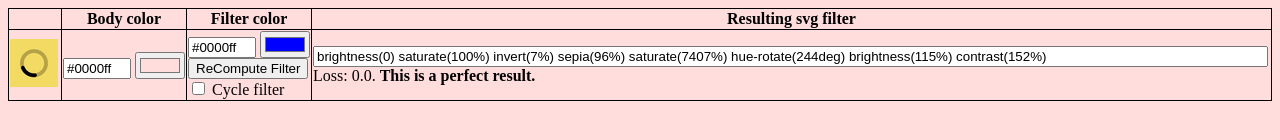
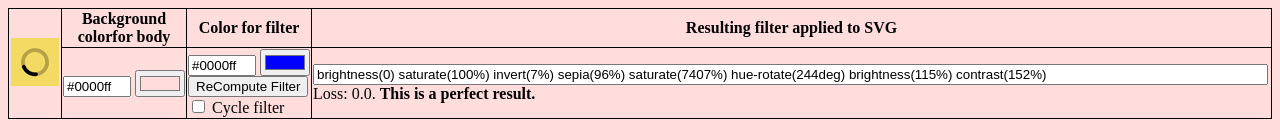
Before and after one commit to 2nil-web/svg-spinners, a plain HTML site: page index.html in a window 1280 px wide. Shown: the top 140 px of the page. Drawn offline with Linux system fonts and the light colour scheme.

Commit message:
Checked in by denis.lalanne from FRTLS-2759 on Fri May 24 15:19:54 CEST 2024

```diff
--- a/index.html
+++ b/index.html
@@ -8,19 +8,15 @@
   </head>
   <body>
     <table>
-      <thead>
         <tr>
-          <th></th>
-          <th>Body color</th>
-          <th>Filter color</th>
-          <th>Resulting svg filter</th>
+          <th rowspan="2">
+            <img src="icon.png">
+          </th>
+          <th>Background<br />colorfor body</th>
+          <th>Color for filter</th>
+          <th>Resulting filter applied to SVG</th>
         </tr>
-      </thead>
-      <tbody>
         <tr>
-          <td>
-            <img src="icon.png">
-          </td>
           <td style="width: 120px;">
             <input type="text"  id="bg-input"  value="#0000ff"/>
             <input type="color" id="bg-button" value="#ffdddd">
@@ -40,7 +36,6 @@
             <span id="loss-detail"> Loss: 0 </span>
           </td>
         </tr>
-      </tbody>
     </table>
   </body>
     <script src="index.js"></script>
--- a/index.js
+++ b/index.js
@@ -485,7 +485,8 @@ function autoCompute() {
 }
 
 function getElem(elemName) {
-  var elem=document.getElementById(elemName);/*
+  var elem=document.getElementById(elemName);
+/*
   console.log(elemName+": "+typeof elem+", ["+elem.textContent+"], ["+elem.innerHTML+"]");
   console.log("IS ")
   if (elem != 'null') console.log("NOT ")
```
Also changed, not shown: style.css (+0 -10 lines), example.png.
